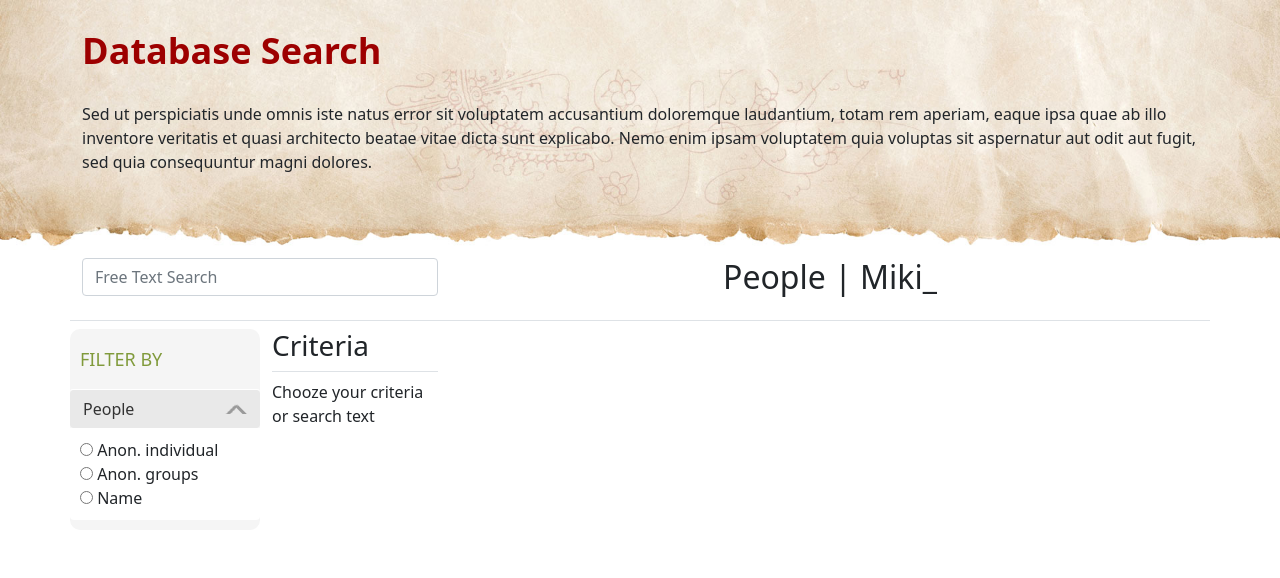
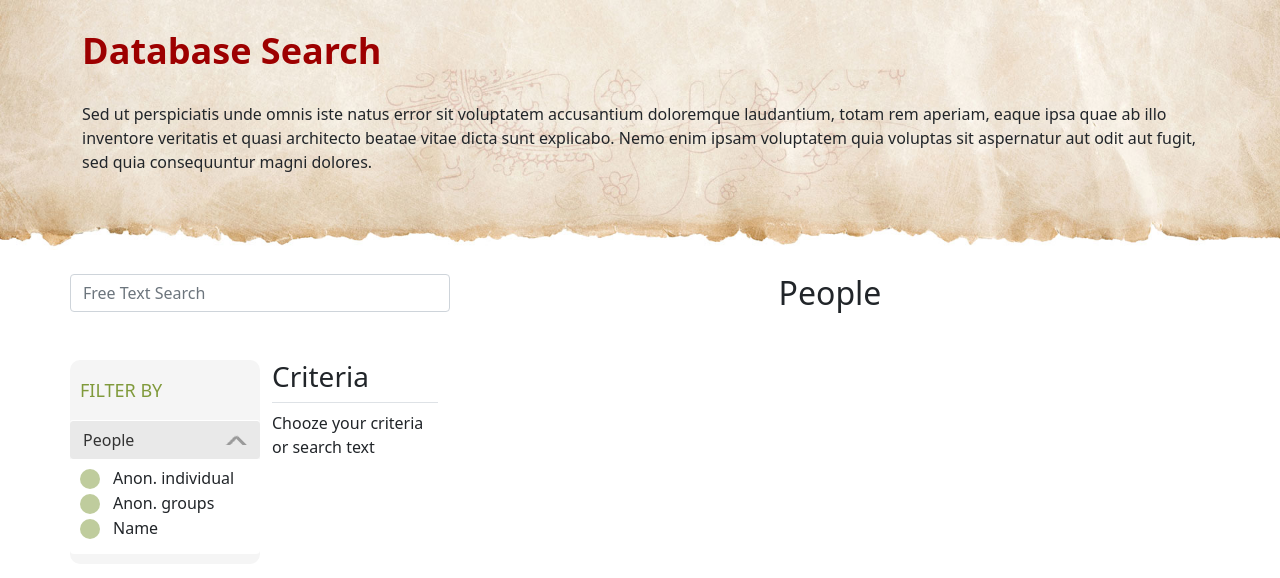
Before and after one commit to miiihaaas/Femiber, a Flask app: page / in a window 1280 px wide, after a click on "People". Shown: the part 183-761 px from the top of the page. Run offline with Flask 3, Linux system fonts and the light colour scheme; some libraries are stand-ins or nearby versions.

Commit message:
Miki_3.1

```diff
--- a/femiber/static/femiber.css
+++ b/femiber/static/femiber.css
@@ -1,6 +1,4 @@
-.to-top { position: fixed; bottom: 20px; right: 20px; width: 40px; height: 40px; background-color: #a34d4c; color: #fff; border-radius: 50%; display: flex; align-items: center; justify-content: center; font-size: 32px; text-decoration: none; opacity: 0; pointer-events: none; transition: all 0.4s;}
-.to-top.active { bottom: 20px;pointer-events: auto; opacity: 1; text-decoration: none;}
-.to-top:hover { text-decoration: none; color: #fff; }
+.pad-0 { padding: 0 !important; }
 .top-bar { background-color: #333333; color: #b1b1b1; padding: 10px 0; }
 .top-bar a { color: #c68e55; text-decoration: none; }
 .top-bar a:hover { color: #fe8f1e; }
@@ -17,6 +15,8 @@ nav.navbar .navbar-nav .nav-link.active:after, nav.navbar .navbar-nav .nav-link:
 .navbar-light .navbar-nav .nav-link.active, .navbar-light .navbar-nav .show>.nav-link { color: #fff; }
 .page-title { background-image: url('img/paper-bg-2.jpg'); background-size: cover; background-position: bottom center; background-repeat: repeat-x; padding: 30px 0 60px 0; }
 .page-title h1 { color: #9d0000; font-size:  36px; font-weight: 600; margin-bottom: 30px; }
+/*.case-details h2 { color:#9d0000; }*/
+.case-details h3 { color:#6b8131; }
 .filterby .card-header {padding: 0;}
 .filterby span.btn.btn-link { display: flex; justify-content: space-between; align-items: center; text-align: left; text-decoration: none; color: #333333 }
 .arrow { transition: transform 0.3s ease; }
@@ -41,14 +41,15 @@ nav.navbar .navbar-nav .nav-link.active:after, nav.navbar .navbar-nav .nav-link:
 .diamondsm:before, .diamondsm:after { content: ''; position: absolute; height: 0; width: 0; border-style: solid; border-width: 0; border-color: transparent #bbb; transition: border-color 0.3s ease; }
 .diamondsm:before { left: -3px; top: 5px; border-width: 7px 4px 7px 0; }
 .diamondsm:after { right: -3px; top: 5px; border-width: 7px 0 7px 4px; }
-.cccolor p { color:#ccc; }
+.cccolor p { color:#ccc; margin-bottom: 8px; }
+.cccolor p .crta:last-child { display: none; }
 .stickycont { position: relative; }
 .filter-box.fixed { position: fixed; bottom: 0; top: auto; }
 .case-details { text-align: justify; border-bottom: 1px solid #ddd; padding: 20px; }
 .case-details:nth-child(2n) { background-color: #f5f5f5; }
 .xyz { margin-bottom: 30px; }
 .myborderbottom { padding-bottom: 20px; border-bottom: 1px dashed #ddd; margin-bottom: 20px; }
-.case-ref { text-align: right; color: #6b8131; font-weight: bold; }
+.case-ref { text-align: right; color: #9d0000; font-weight: bold; }
 span.criteriatitle { font-weight: bold; color: #333; }
 span.criteriavalue { color: #cc0000; }
 span.result-case { display: block; line-height: normal; padding-bottom: 10px; margin-bottom: 10px; border-bottom: 1px dashed #ddd;; cursor: pointer; }
@@ -58,7 +59,32 @@ span.result-case:hover { color: #809a3b; }
 .case-cri { display: flex; flex-wrap: wrap; gap: 10px 20px; }
 .case-cri-title { font-weight: bold; color: #6b8131; }
 .case-not { margin: 20px 0 0 0; }
+.noradiobuttons input[type="radio"] { display: none; }
+.noradiobuttons label{ background-color: #809a3b; border-radius: 5px; width: 20px; height: 20px; text-align: center; color: white; margin-bottom: 4px; line-height: 18px; }
+.noradiobuttons td { padding-top: 10px !important; }
+.activeradio { cursor: pointer; }
+.activeradio:hover { background-color: #6b8131; }
+.disabledradio { opacity: 0.5; cursor: not-allowed; }
+.checkedradio {  }
+
+input[type=radio], input[type=checkbox] { display: none; }
+.custom-radio { display: inline-block; width: 20px; height: 20px; background-color: #bfcc9d; border-radius: 50%; margin-right: 10px; position: relative; margin-bottom: -4px;}
+.custom-radio::after { content: ''; width: 10px; height: 10px; background-color: #6b8131; border-radius: 50%; position: absolute; top: 50%; left: 50%; transform: translate(-50%, -50%); display: none; }
+input[type=radio]:checked + .custom-radio::after { display: block; }
+.custom-checkbox { display: inline-block; width: 20px; height: 20px; background-color: #bfcc9d; margin-right: 10px; border-radius: 5px; margin-bottom: -4px; }
+.custom-checkbox::after { content: '\2713'; font-size: 18px; line-height: 1; color: #fff; font-weight: bold; text-align: center; display: none; }
+input[type=checkbox]:checked + .custom-checkbox::after { display: block; }
+.filter-box label:not(.noradiobuttons label) { margin-left: -35px; padding-left: 35px; position: relative; z-index: 1; cursor: pointer; }
+.checkedbox { background-color: #809a3b; }
+.checkedbox:after { color: #fff; font-weight: bold; text-align: center; }
+
+.to-top { position: fixed; bottom: 20px; right: 20px; /*width: 40px; height: 40px; background-color: #809a3b;*/ color: #fff; border-radius: 10px; /*display: flex;*/ }
+.to-top { align-items: center; justify-content: center; font-size: 32px; text-decoration: none; opacity: 0; pointer-events: none; transition: all 0.4s;}
+.to-top.active { bottom: 20px;pointer-events: auto; opacity: 1; text-decoration: none;}
+.to-top:hover { background-color: #6b8131; color: #fff; }
 
 @media (min-width: 992px) {
     .filter-box { position: sticky; top: 10px; }
+    .filterby label { max-width: 170px; margin: -3px 0 4px 0; }
+    .filterby table td { display: flex; flex-wrap: wrap; gap: 3px; }
 }
--- a/femiber/templates/home.html
+++ b/femiber/templates/home.html
@@ -2,12 +2,12 @@
 {% block content %}
 
 <form id="filterForm" method="post" action="{{ url_for('main.update_filters') }}">
-<div class="row border-bottom mb-2">
-    <div class="col-lg-4">
+<div class="row mb-4 mt-4">
+    <div class="col-lg-4 pad-0">
         <input class="form-control" type="search" name="filter_search_value" id="filter_search_value" placeholder="Free Text Search" value="{{ filter_search_value }}">
     </div>
     <div class="col">
-        <h1 class="mb-4" style="text-align: center;  font-size: xx-large;">People | Miki_</h1>
+        <h1 class="mb-4" style="text-align: center;  font-size: xx-large;">People</h1>
     </div>
 </div>
 <div class="row stickycont">
@@ -31,8 +31,10 @@
                                     <td>
                                         {% if filter_people_value[0] == "individual" %}
                                         <input type="radio" id="people_individual" name="people" value="individual" checked>
+                                        <span class="custom-radio"></span>
                                         {% else %}
                                         <input type="radio" id="people_individual" name="people" value="individual">
+                                        <span class="custom-radio"></span>
                                         {% endif %}
                                         <label for="people_individual">Anon. individual</label>
                                     </td>
@@ -41,8 +43,10 @@
                                     <td>
                                         {% if filter_people_value[0] == "groups" %}
                                         <input type="radio" id="people_groups" name="people" value="groups" checked>
+                                        <span class="custom-radio"></span>
                                         {% else %}
                                         <input type="radio" id="people_groups" name="people" value="groups">
+                                        <span class="custom-radio"></span>
                                         {% endif %}
                                         <label for="people_groups">Anon. groups</label>
                                     </td>
@@ -51,28 +55,34 @@
                                     <td>
                                         {% if filter_people_value[0] == "name" %}
                                         <input type="radio" id="people_name" name="people" value="name" checked>
+                                        <span class="custom-radio"></span>
                                         {% elif filter_people_value and filter_people_value[0] in 'ABCDEFGHIJKLMNOPQRSTUVWXYZ' %}
                                         <input type="radio" id="people_name" name="people" value="name" checked>
+                                        <span class="custom-radio"></span>
                                         {% else %}
                                         <input type="radio" id="people_name" name="people" value="name">
+                                        <span class="custom-radio"></span>
                                         {% endif %}
                                         <label for="people_name">Name</label>
                                     </td>
                                 </tr>
                                 {% if filter_people_value[0] == "name" or (filter_people_value and filter_people_value[0] in 'ABCDEFGHIJKLMNOPQRSTUVWXYZ') %}
-                                <tr>
+                                <tr class="noradiobuttons">
                                     <td>
                                         {% for letter in 'ABCDEFGHIJKLMNOPQRSTUVWXYZ' %}
                                             {% if letter not in unique_people_list %}
                                                 <input type="radio" id="people_{{ letter }}" name="people" value="{{ letter }}" disabled>
+                                                <label for="people_{{ letter }}" class="disabledradio">{{ letter }}</label>
                                             {% else %}
                                                 {% if letter in filter_people_value %}
                                                     <input type="radio" id="people_{{ letter }}" name="people" value="{{ letter }}" checked>
+                                                    <label for="people_{{ letter }}" class="checkedradio">{{ letter }}</label>
                                                 {% else %}
                                                     <input type="radio" id="people_{{ letter }}" name="people" value="{{ letter }}">
+                                                    <label for="people_{{ letter }}" class="activeradio">{{ letter }}</label>
                                                 {% endif %}
                                             {% endif %}
-                                        <label for="people_{{ letter }}">{{ letter }}</label>
+
                                         {% endfor %}
                                     </td>
                                 </tr>
```
Also changed, not shown: other parts of femiber/templates/home.html (+25 -9 lines).
